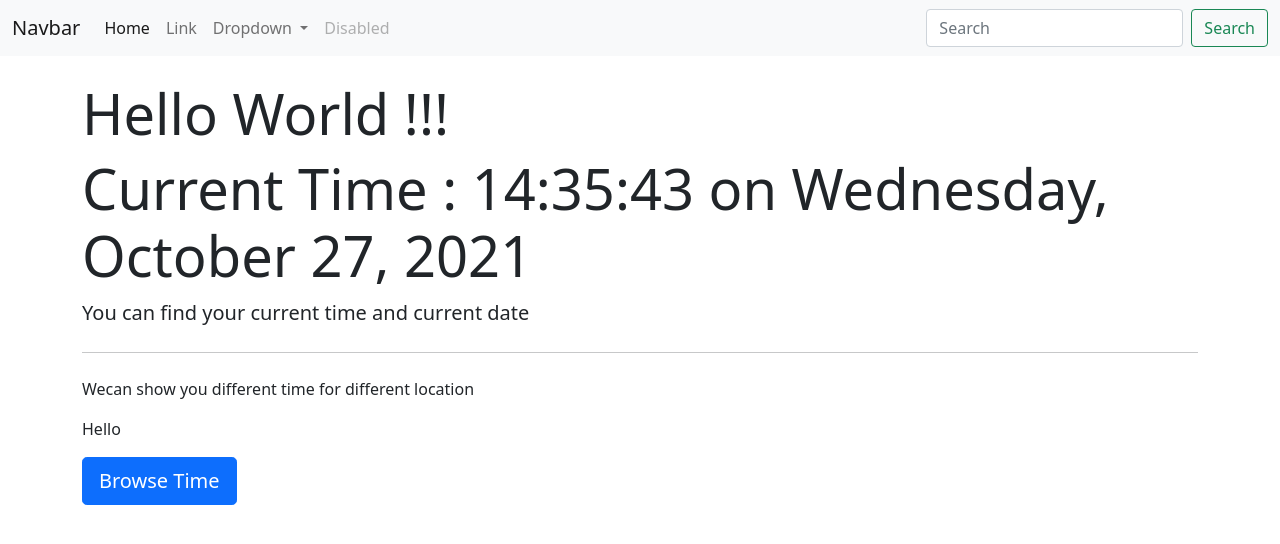
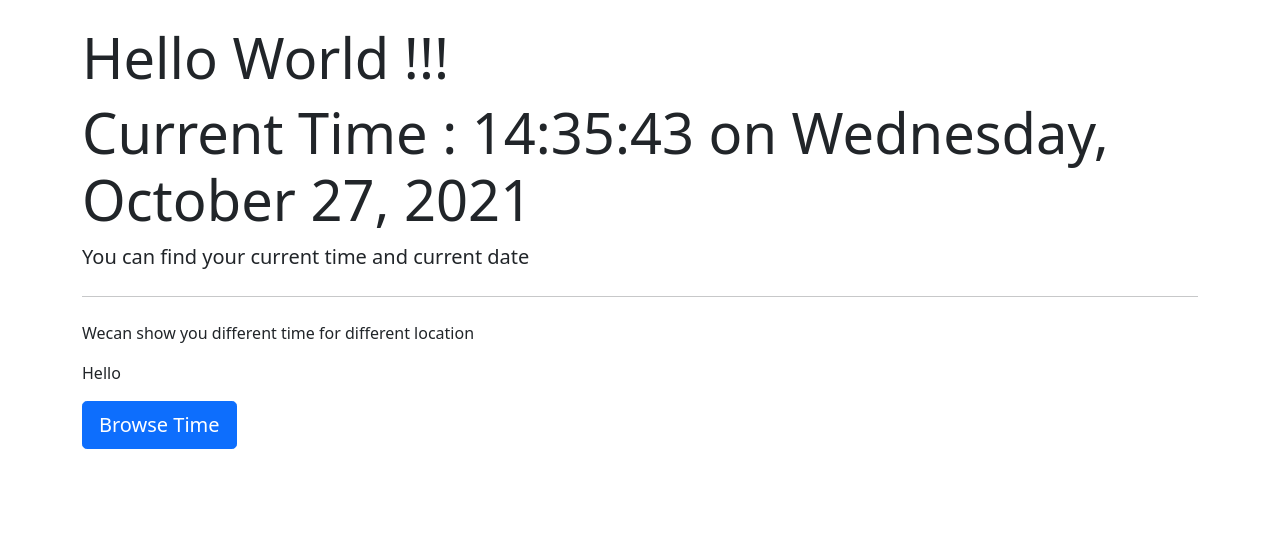
Before and after one commit to sarth-1411/Time, a plain HTML site: page index.html in a window 1280 px wide. Drawn offline with nearby package versions, Linux system fonts and the light colour scheme.

Commit message:
Update index.html

```diff
--- a/index.html
+++ b/index.html
@@ -9,42 +9,6 @@
     <link href="https://cdn.jsdelivr.net/npm/bootstrap@5.1.3/dist/css/bootstrap.min.css" rel="stylesheet" integrity="sha384-1BmE4kWBq78iYhFldvKuhfTAU6auU8tT94WrHftjDbrCEXSU1oBoqyl2QvZ6jIW3" crossorigin="anonymous">
   </head>
   <body>
-    <nav class="navbar navbar-expand-lg navbar-light bg-light">
-        <div class="container-fluid">
-          <a class="navbar-brand" href="#">Navbar</a>
-          <button class="navbar-toggler" type="button" data-bs-toggle="collapse" data-bs-target="#navbarSupportedContent" aria-controls="navbarSupportedContent" aria-expanded="false" aria-label="Toggle navigation">
-            <span class="navbar-toggler-icon"></span>
-          </button>
-          <div class="collapse navbar-collapse" id="navbarSupportedContent">
-            <ul class="navbar-nav me-auto mb-2 mb-lg-0">
-              <li class="nav-item">
-                <a class="nav-link active" aria-current="page" href="#">Home</a>
-              </li>
-              <li class="nav-item">
-                <a class="nav-link" href="#">Link</a>
-              </li>
-              <li class="nav-item dropdown">
-                <a class="nav-link dropdown-toggle" href="#" id="navbarDropdown" role="button" data-bs-toggle="dropdown" aria-expanded="false">
-                  Dropdown
-                </a>
-                <ul class="dropdown-menu" aria-labelledby="navbarDropdown">
-                  <li><a class="dropdown-item" href="#">Action</a></li>
-                  <li><a class="dropdown-item" href="#">Another action</a></li>
-                  <li><hr class="dropdown-divider"></li>
-                  <li><a class="dropdown-item" href="#">Something else here</a></li>
-                </ul>
-              </li>
-              <li class="nav-item">
-                <a class="nav-link disabled">Disabled</a>
-              </li>
-            </ul>
-            <form class="d-flex">
-              <input class="form-control me-2" type="search" placeholder="Search" aria-label="Search">
-              <button class="btn btn-outline-success" type="submit">Search</button>
-            </form>
-          </div>
-        </div>
-      </nav>
       <div class="container my-4">
         <div class="jumbotron">
             <h1 class="display-4">Hello World !!! </h1>
@@ -56,17 +20,6 @@
             <a class="btn btn-primary btn-lg" href="#" role="button">Browse Time</a>
         </div>
       </div>
-
-    <!-- Optional JavaScript; choose one of the two! -->
-
-    <!-- Option 1: Bootstrap Bundle with Popper -->
-    <script src="https://cdn.jsdelivr.net/npm/bootstrap@5.1.3/dist/js/bootstrap.bundle.min.js" integrity="sha384-ka7Sk0Gln4gmtz2MlQnikT1wXgYsOg+OMhuP+IlRH9sENBO0LRn5q+8nbTov4+1p" crossorigin="anonymous"></script>
-
-    <!-- Option 2: Separate Popper and Bootstrap JS -->
-    <!--
-    <script src="https://cdn.jsdelivr.net/npm/@popperjs/core@2.10.2/dist/umd/popper.min.js" integrity="sha384-7+zCNj/IqJ95wo16oMtfsKbZ9ccEh31eOz1HGyDuCQ6wgnyJNSYdrPa03rtR1zdB" crossorigin="anonymous"></script>
-    <script src="https://cdn.jsdelivr.net/npm/bootstrap@5.1.3/dist/js/bootstrap.min.js" integrity="sha384-QJHtvGhmr9XOIpI6YVutG+2QOK9T+ZnN4kzFN1RtK3zEFEIsxhlmWl5/YESvpZ13" crossorigin="anonymous"></script>
-    -->
     <title>Hello, world!</title>
     <script>
         let a;
```
